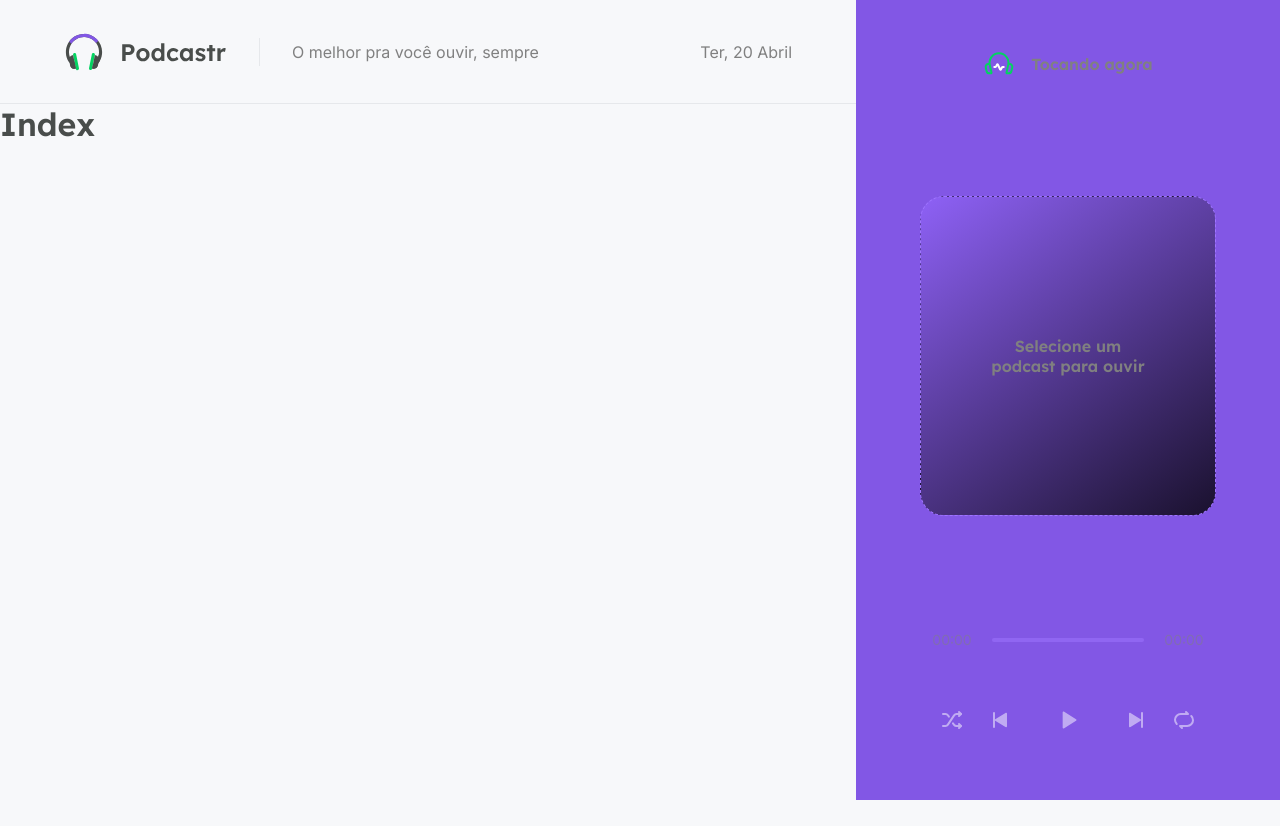
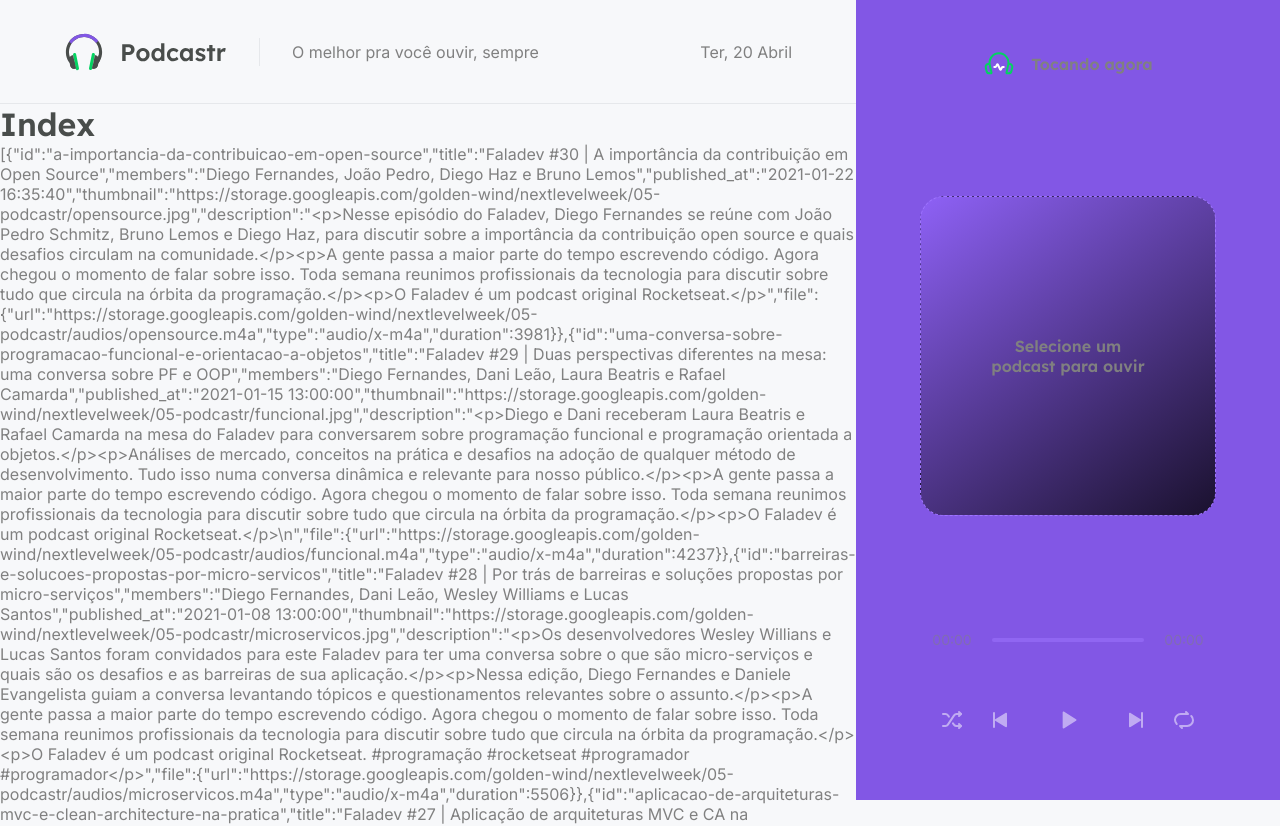
Before and after one commit to garridodev/podcastr, a Next.js app: page / in a window 1280 px wide. Shown: the top 826 px of the page. Before the commit the page ends 800 px from the top, so only its background shows below. Built offline with nearby package versions, Linux system fonts and the light colour scheme; data requests are answered from the project's data file.

Commit message:
Criando e ajustando server

```diff
--- a/src/pages/index.tsx
+++ b/src/pages/index.tsx
@@ -1,5 +1,63 @@
-export default function Home() {
+import { useEffect } from "react";
+
+/* Formato SPA */
+// export default function Home() {
+
+
+//   useEffect(() => {
+//     fetch('http://localhost:3333/episodes')
+//       .then(response => response.json())
+//       .then(data => console.log(data))
+//   }, [])
+
+//   return (
+//     <h1>Index</h1>
+//   );
+// }
+
+//**--------------------------------------------------------**//
+
+/* Formato SSR */
+// export default function Home(props) {
+//   return (
+//     <div>
+//       <h1>Index</h1>
+//       <p>{JSON.stringify(props.episodes)}</p>
+//     </div>
+//   )
+// }
+
+// export async function getServerSideProps() {
+//   const response = await fetch('http://localhost:3333/episodes')
+//   const data = await response.json()
+
+//   return {
+//     props: {
+//       episodes: data,
+//     }
+//   }
+// }
+
+//**--------------------------------------------------------**//
+
+/* Formato SSG */
+export default function Home(props) {
   return (
-    <h1>Index</h1>
-  );
+    <div>
+      <h1>Index</h1>
+      <p>{JSON.stringify(props.episodes)}</p>
+    </div>
+  )
 }
+
+export async function getStaticProps() {
+  const response = await fetch('http://localhost:3333/episodes')
+  const data = await response.json()
+
+  return {
+    props: {
+      episodes: data,
+    },
+    revalidate: 60 * 60 * 8,
+  }
+}
```
